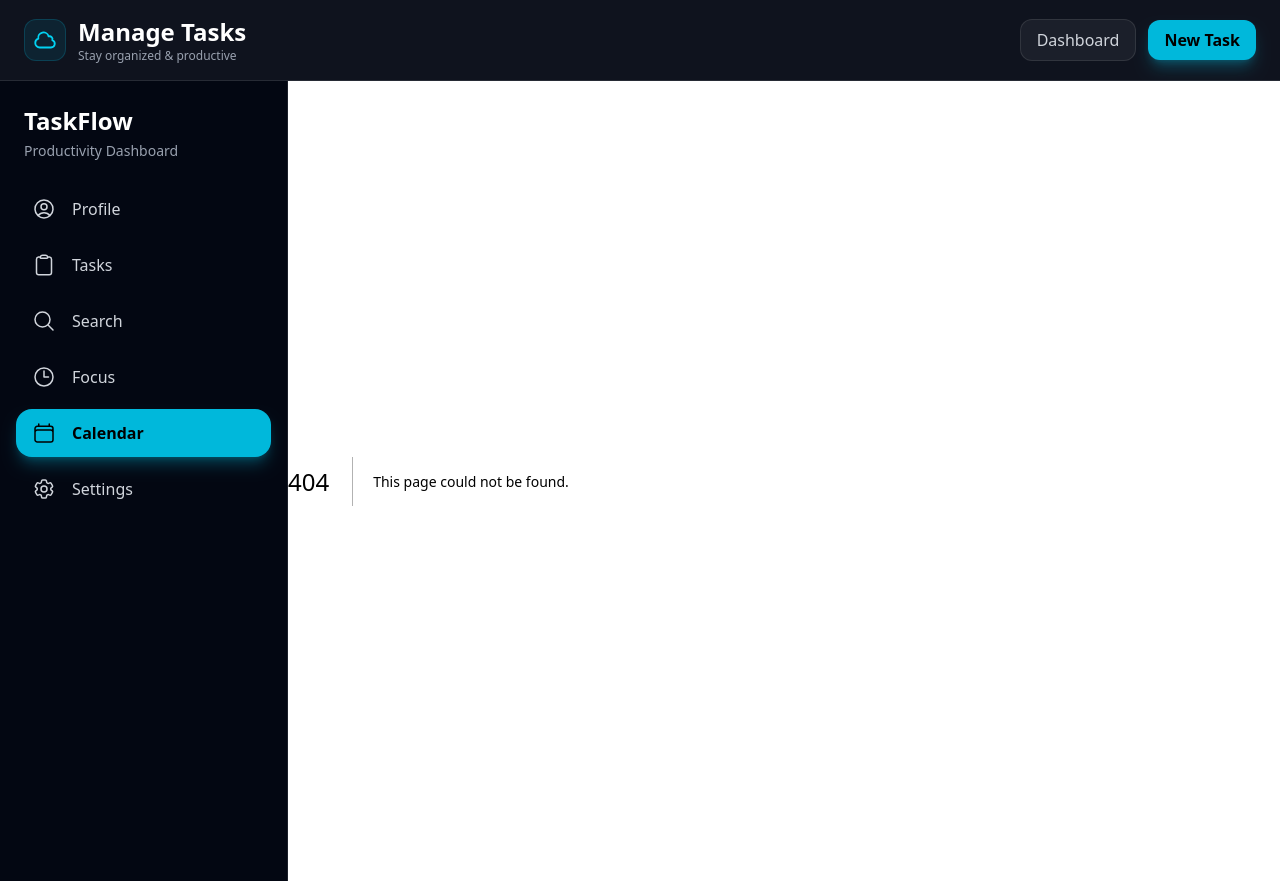
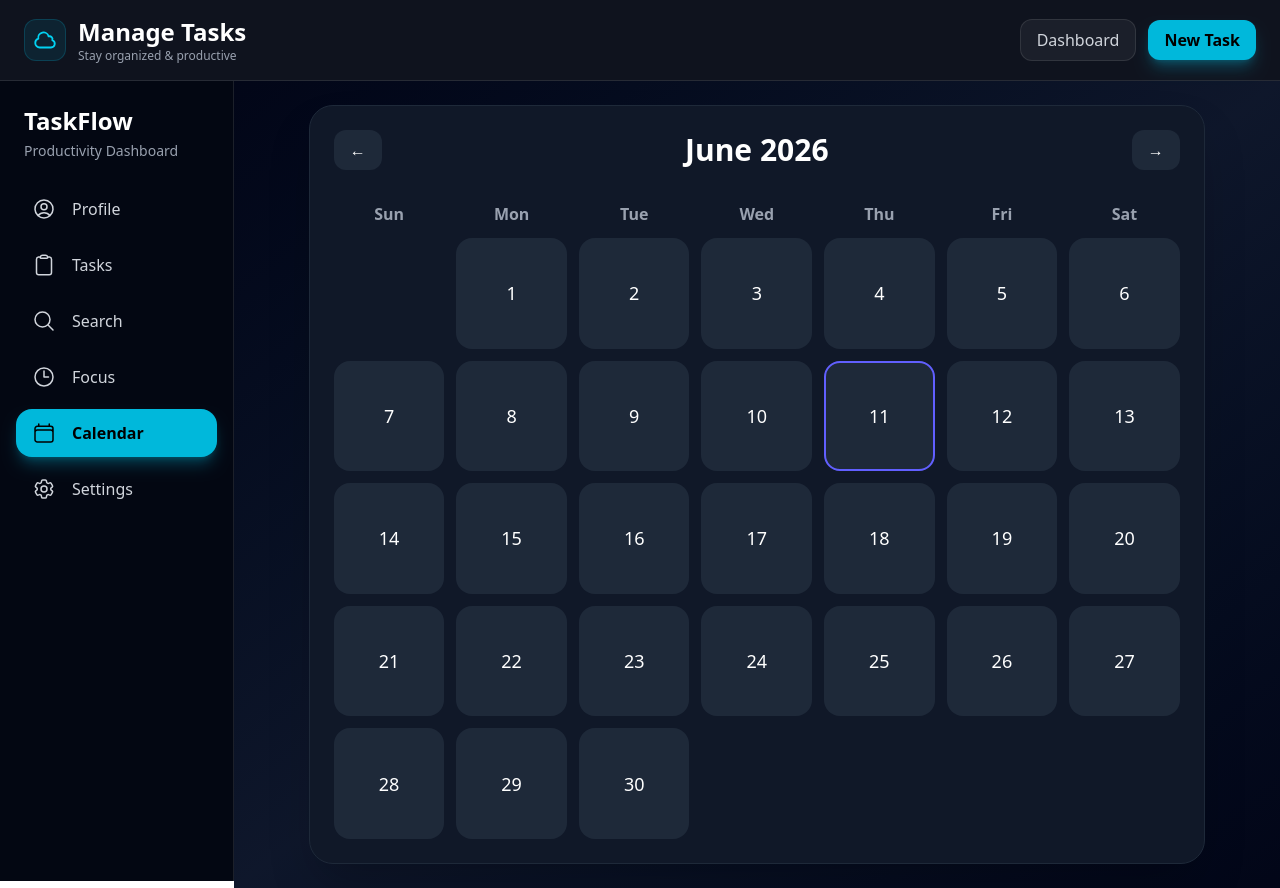
Before and after one commit to VibelessYoung/TaskManager, a Next.js app: page /calendar in a window 1280 px wide. Before the commit this address had no page. Built offline with nearby package versions, Linux system fonts and the light colour scheme.

Commit message:
add change to bg for calendar page

```diff
--- a/app/calender/page.js
+++ b/app/calendar/page.js
@@ -51,7 +51,7 @@ export default function Page() {
   }
 
   return (
-    <div className="w-full bg-gray-950 text-white flex justify-center items-center p-6">
+    <div className="w-full bg-gradient-to-br from-slate-950 via-slate-900 to-slate-950 text-white flex justify-center items-center p-6">
       <div className="w-full max-w-4xl rounded-3xl bg-gray-900 border border-gray-800 shadow-2xl p-6">
         <div className="flex items-center justify-between mb-8">
           <button
```
